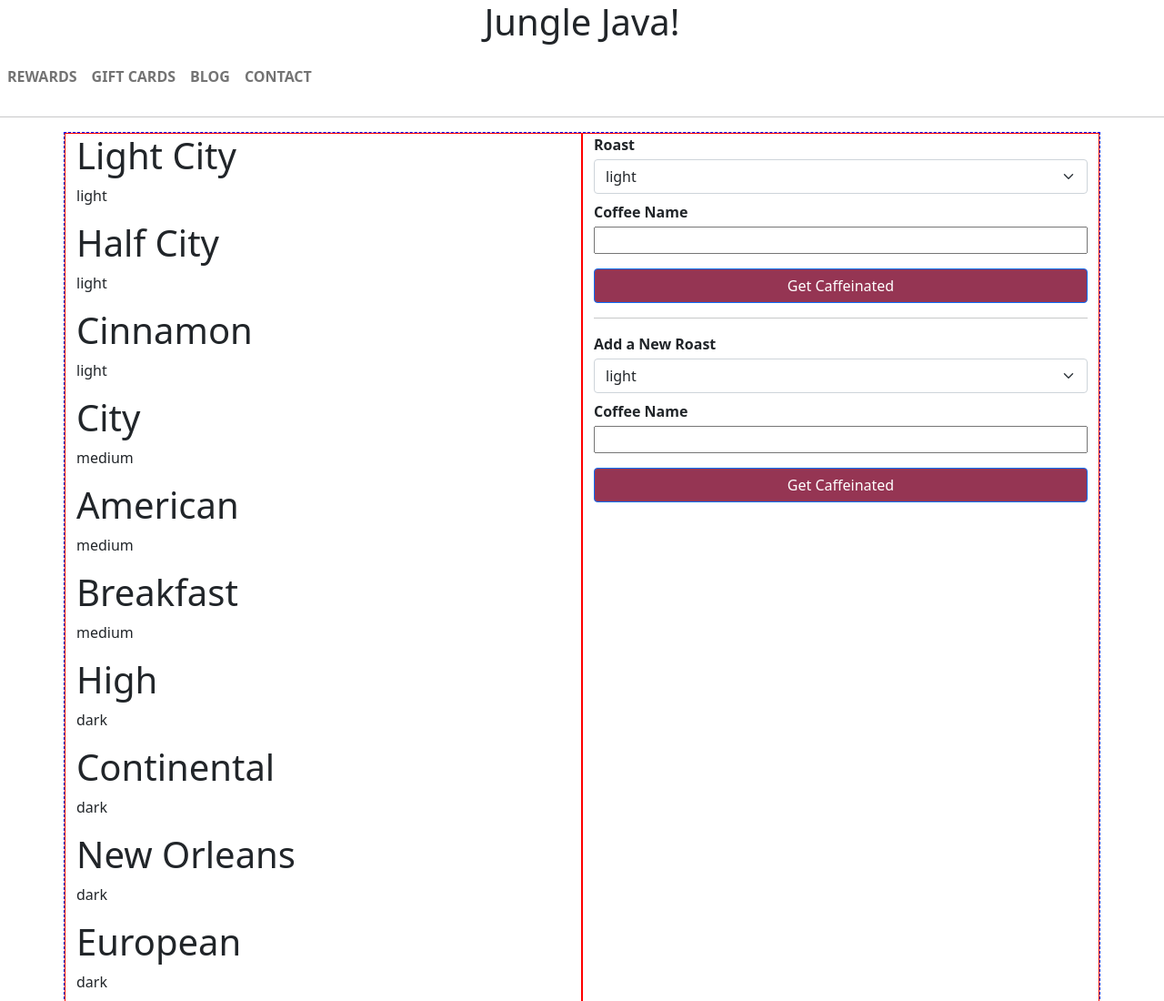
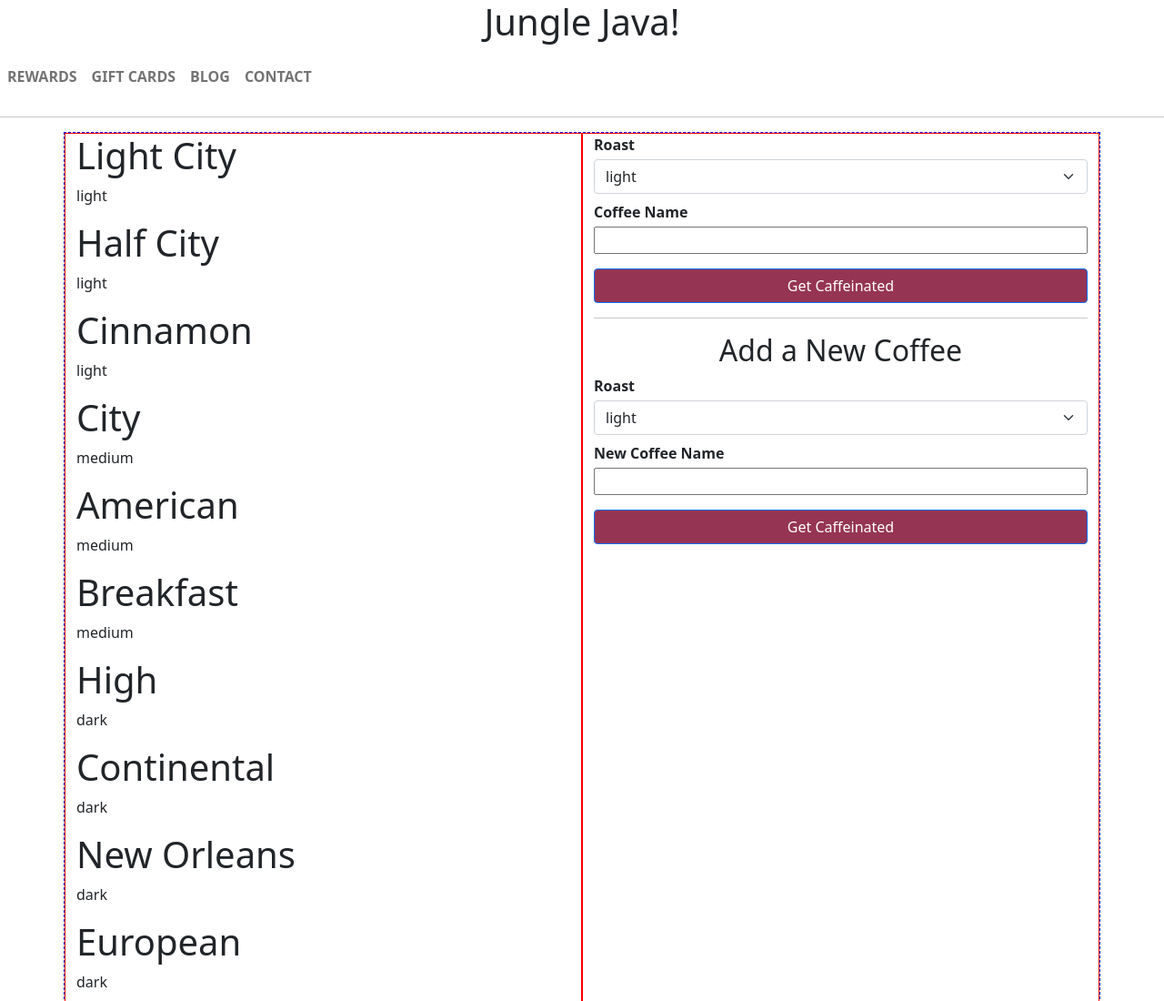
Before and after one commit to MatthewRMoreno/coffee-Ashley-Matthew, a plain HTML site: page index.html in a window 1280 px wide. Shown: the top 1100 px of the page at 91% size. Drawn offline with nearby package versions, Linux system fonts and the light colour scheme.

Commit message:
Complete the requirements just need to style and create unique design

```diff
--- a/index.html
+++ b/index.html
@@ -51,15 +51,16 @@
                     </div>
                 </form>
                 <hr>
+                <h2 class="text-center">Add a New Coffee</h2>
                 <form>
-                    <label class="mb-1 fw-bold" for="add-roast">Add a New Roast</label>
+                    <label class="mb-1 fw-bold" for="add-roast">Roast</label>
                     <select class="col-12 form-select" id="add-roast">
 <!--                        <option>all</option>-->
                         <option>light</option>
                         <option>medium</option>
                         <option>dark</option>
                     </select>
-                    <label class="mt-2 mb-1 fw-bold" for="add-name">Coffee Name</label>
+                    <label class="mt-2 mb-1 fw-bold" for="add-name">New Coffee Name</label>
                     <input class="col-12" id="add-name" type="text">
                     <div class="col-12 mt-3 d-grid gap-2">
                         <button class="btn btn-primary btn-purple" onclick="addNewCoffee()" type="submit">Get Caffeinated</button>
```
